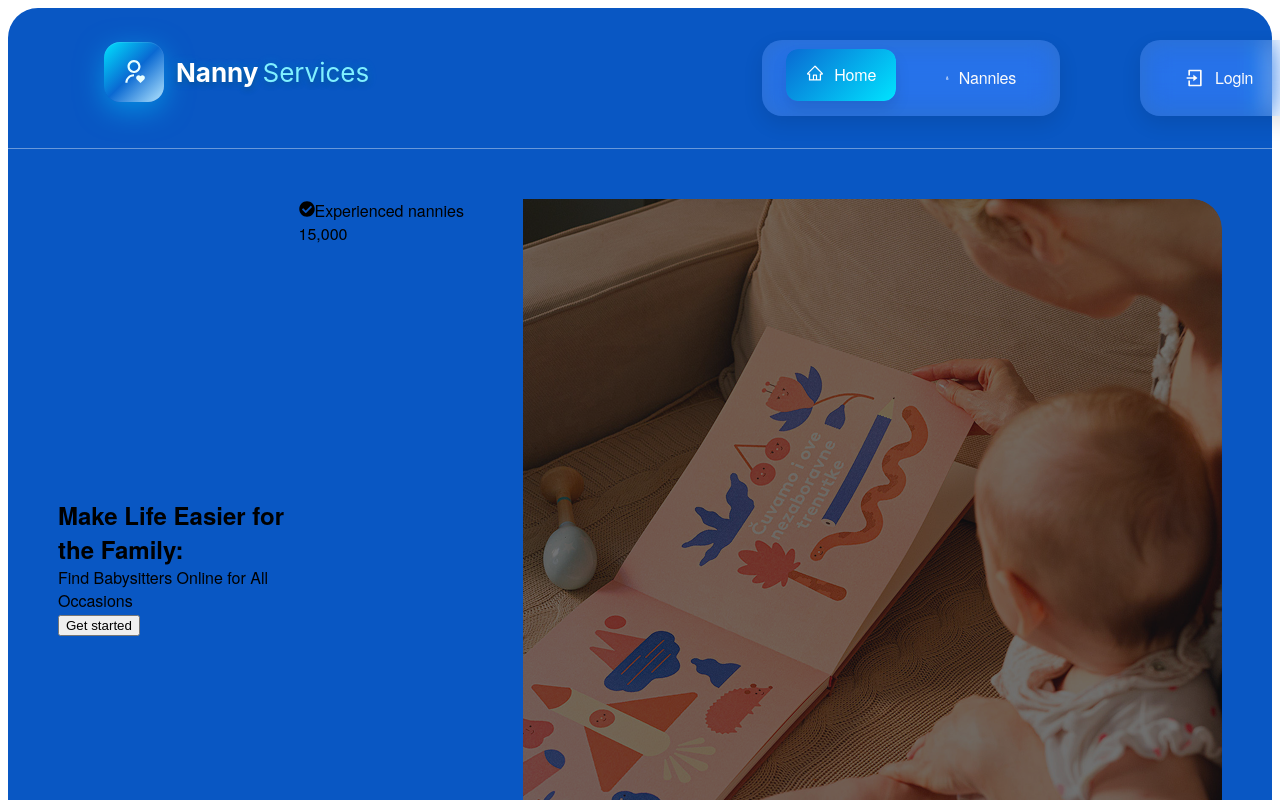
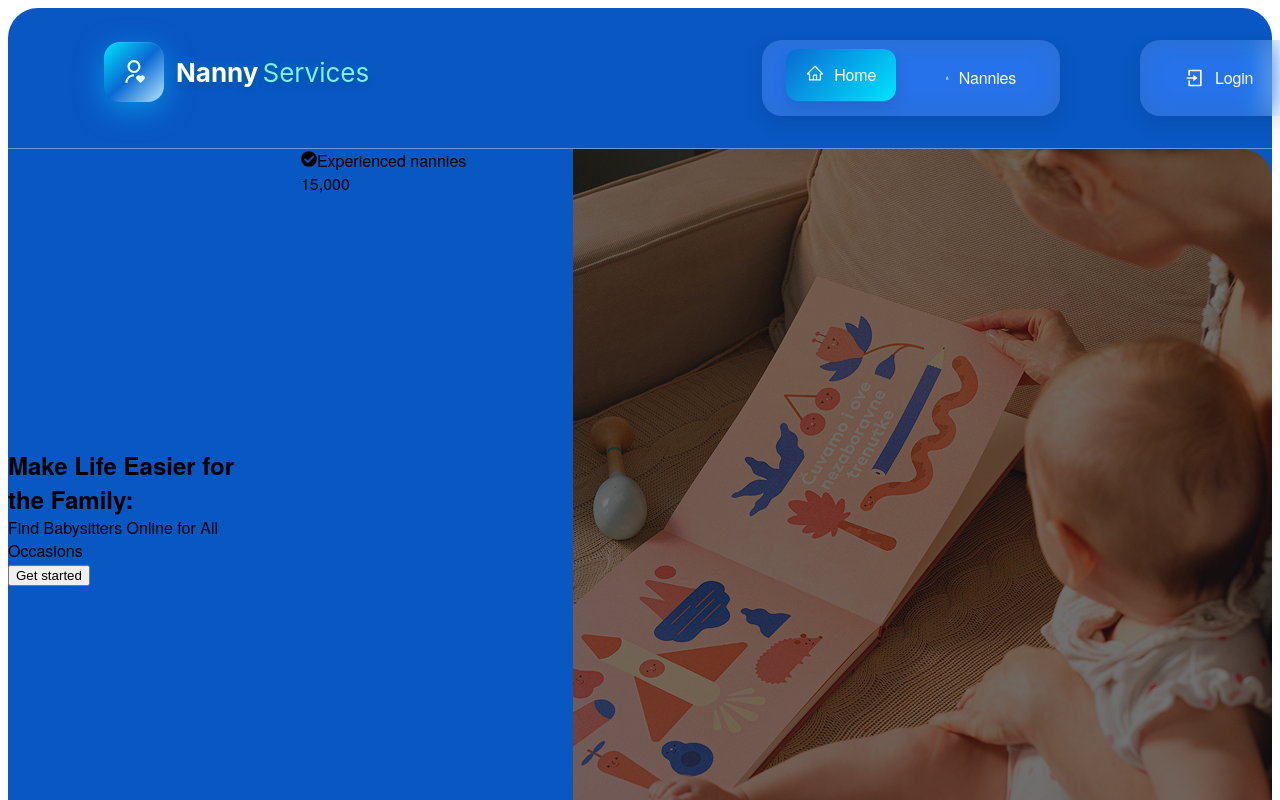
Before and after one commit to gokhankkaraduman/Nanny.Services, a React (Vite) app: page / in a window 1280 px wide. Shown: the top 800 px of the page. Built offline with nearby package versions, Linux system fonts and the light colour scheme; a web font is replaced by a local one.

Commit message:
style: update Hero section styles

```diff
--- a/src/components/Hero/Hero.module.css
+++ b/src/components/Hero/Hero.module.css
@@ -1,7 +1,19 @@
-.hero{
-    display:flex;
-    flex-direction: row;
+.hero {
+    display: flex;
     align-items: center;
     justify-content: space-between;
-    padding:50px;
+    gap:40px;
 }
+.heroLeft, .heroRight {
+    flex: 1; /* eşit alan kaplasın */
+    display: flex;
+    align-items: center;
+}
+
+.heroLeft {
+    justify-content: center; /* textContent ortalanır */
+}
+
+.heroRight {
+    justify-content: flex-end; /* sağ içeriği sağa yasla */
+}
```
